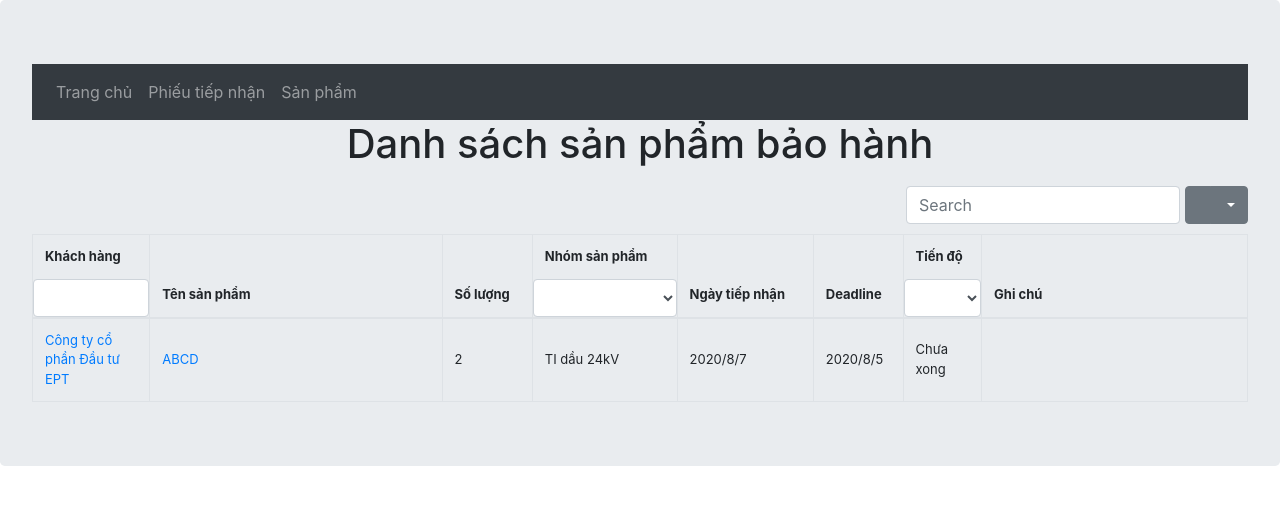
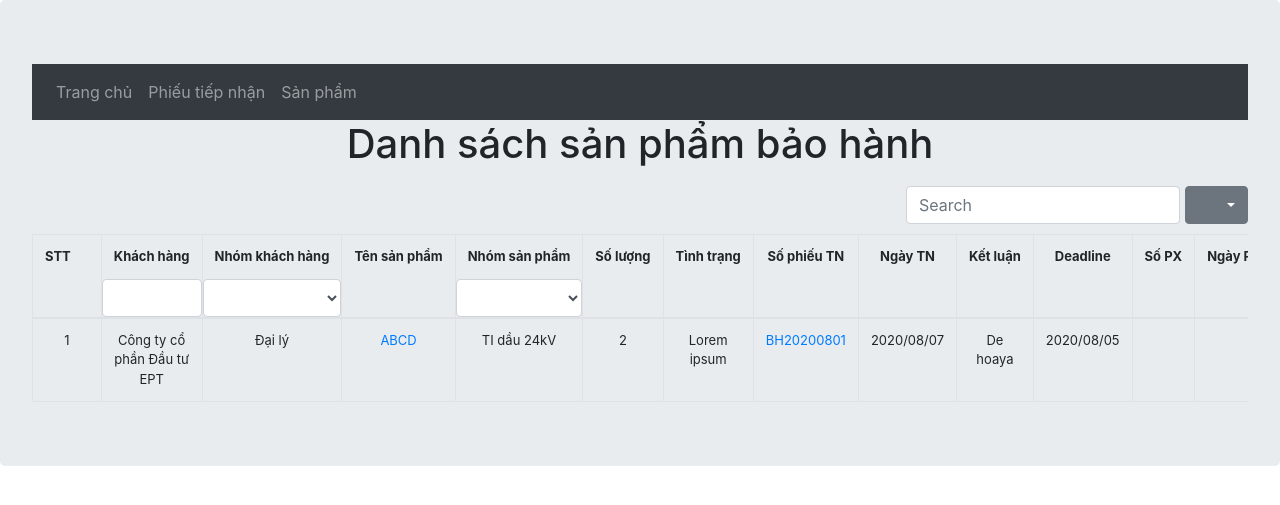
Before and after one commit to Lerros92/emicproject, a Django app: page /warranty/ in a window 1280 px wide. Shown: the top 505 px of the page. Run offline with Django 3.2, Linux system fonts and the light colour scheme; data comes from the database, SQL or seed files in the repository; both versions use the stored data as it was after the commit; some libraries are stand-ins or nearby versions.

Commit message:
Add new form note

```diff
--- a/warranty/forms.py
+++ b/warranty/forms.py
@@ -7,7 +7,8 @@ class DateInput(forms.DateInput):
 class NoteCreateForm(forms.ModelForm):
     class Meta:
         model = Note
-        fields = '__all__'
+        exclude = ['numOrder']
+        # fields = '__all__'
         widgets = {
         'receiveDay': DateInput(),
         }
@@ -30,6 +31,7 @@ class NoteUpdateForm(forms.ModelForm):
         fields = '__all__'
         widgets = {
             'noteNumber': forms.HiddenInput(),
+            'numOrder': forms.HiddenInput(),
             'receiveDay': DateInput()
         }
 
--- a/warranty/models.py
+++ b/warranty/models.py
@@ -5,10 +5,17 @@ from django.core.validators import MinValueValidator
 # Create your models here.
 
 class Note(models.Model):
+    customerGroup = [
+        ('DAILY', 'Đại lý'),
+        ('NPC', 'NPC'),
+        ('SPC', 'SPC'),
+    ]
     noteNumber = models.CharField(max_length=10, unique=True,error_messages={'unique':"Số phiếu này đã có"}, verbose_name="Số phiếu")
     customers = models.CharField(max_length=50, null=False, verbose_name="Khách hàng")
+    customersObj = models.CharField(choices=customerGroup, max_length=50, verbose_name="Nhóm khách hàng", null=True)
     receiveDay = models.DateField(null=False, verbose_name="Ngày tiếp nhận")
     note = models.TextField(blank=True, verbose_name="Ghi chú")
+    numOrder = models.IntegerField(verbose_name="Thứ tự", null=True)
 
     def __str__(self):
         return f"{self.noteNumber} - {self.customers} - {self.receiveDay}"
@@ -30,7 +37,9 @@ class Item(models.Model):
     check = models.CharField(max_length=128, blank=True, verbose_name="Đánh giá")
     conclude = models.CharField(max_length=128, blank=True, verbose_name="Kết luận")
     deadline = models.DateField()
-    note = models.TextField(blank=True)
+    note = models.TextField(blank=True, verbose_name="Ghi chú")
+    numExport = models.CharField(max_length=10, verbose_name="Số phiếu xuất", blank=True)
+    dayExport = models.DateField(verbose_name="Ngày xuất", null=True, blank=True)
     done = models.BooleanField(verbose_name="Xong/ Chưa xong:", choices=[(True, "Đã xong"), (False, "Chưa xong")], default=False)
     #null=False, default=(datetime.now() + timedelta(days=2)).date()
 
--- a/warranty/templates/warranty/index.html
+++ b/warranty/templates/warranty/index.html
@@ -13,39 +13,51 @@
         data-show-export="true"
         data-show-toggle="true"
         data-filter-control="true"
+        data-sortable="true"
         >
             <thead>
                 <tr>
-                    <th data-field="Customer" data-filter-control="input" data-width="5" data-width-unit="%">Khách hàng</th>
-                    <th data-width="20" data-width-unit="%">Tên sản phẩm</th>
-                    <th data-width="5" data-width-unit="%">Số lượng</th>
-                    <th data-field="Group" data-filter-control="select" data-width="10" data-width-unit="%">Nhóm sản phẩm</th>
-                    <th data-width="10" data-width-unit="%">Ngày tiếp nhận</th>
-                    <th data-width="5" data-width-unit="%">Deadline</th>
-                    <th data-field="Done" data-filter-control="select" data-width="5" data-width-unit="%">Tiến độ</th>
-                    <th data-width="20" data-width-unit="%">Ghi chú</th>
+                    <th class="text-center align-top" data-sortable="true">STT</th>
+                    <th class="text-center align-top" data-field="Customer" data-filter-control="input">Khách hàng</th>
+                    <th class="text-center align-top" data-field="CustomerGroup" data-filter-control="select">Nhóm khách hàng</th>
+                    <th class="text-center align-top">Tên sản phẩm</th>
+                    <th class="text-center align-top" data-field="ItemGroup" data-filter-control="select">Nhóm sản phẩm</th>
+                    <th class="text-center align-top">Số lượng</th>
+                    <th class="text-center align-top">Tình trạng</th>
+                    <th class="text-center align-top">Số phiếu TN</th>
+                    <th class="text-center align-top">Ngày TN</th>
+                    <th class="text-center align-top">Kết luận</th>
+                    <th class="text-center align-top">Deadline</th>
+                    <th class="text-center align-top">Số PX</th>
+                    <th class="text-center align-top">Ngày PX</th>
+                    <th class="text-center align-top" data-field="Done" data-filter-control="select">Tiến độ</th>
                 </tr>
             </thead>
             <tbody>
 
                 {% for item in item_list %}
                 <tr>
-                    <td>
-                        <a href="{% url 'warranty:note_detail' item.noteNumber.id %}">{{ item.noteNumber.customers }}</a></td>
+                    <td>{{ item.noteNumber.numOrder }}</td>
+                    <td>{{ item.noteNumber.customers }}</td>
+                    <td>{{ item.noteNumber.get_customersObj_display }}</td>
                     <td><a href="{% url 'warranty:item_detail' item.id %}">{{ item.itemName }}</a></td>
+                    <td>{{ item.get_itemGroup_display }}</td>
                     <td>{{ item.quantity }}</td>
-                    <td>{{ item.get_itemGroup_display }}</td>
-                    <td>{{ item.noteNumber.receiveDay|date:"Y/n/j" }}</td>
-                    <td>{{ item.deadline|date:"Y/n/j" }}</td>
+                    <td>{{ item.status }}</td>
+                    <td><a href="{% url 'warranty:note_detail' item.noteNumber.id %}">{{ item.noteNumber.noteNumber }}</a></td>
+                    <td>{{ item.noteNumber.receiveDay|date:"Y/m/d" }}</td>
+                    <td>{{ item.conclude }}</td>
+                    <td>{{ item.deadline|date:"Y/m/d" }}</td>
+                    <td>{{ item.numExport }}</td>
+                    <td>{{ item.dayExport|date:"Y/m/d" }}</td>
                     <td>{{ item.get_done_display }}</td>
-                    <td>{{ item.note }}</td>
                 </tr>
                 {% endfor %}
 
             </tbody>
         </table>
         {% else %}
-        <div class="text-center">Chưa có phiếu tiếp nhận nào</div>
+        <div class="text-center">Chưa có sản phẩm nào</div>
         {% endif %}
 
 
--- a/warranty/templates/warranty/note_update.html
+++ b/warranty/templates/warranty/note_update.html
@@ -11,4 +11,6 @@
     <button type="submit" class="btn btn-outline-primary">Lưu</button>
     <br>
 </form>
+
+
 {% endblock %}
--- a/warranty/urls.py
+++ b/warranty/urls.py
@@ -10,10 +10,11 @@ urlpatterns = [
 
 #NOTES URLS:
 urlpatterns += [
-    path('note/create/', views.NoteCreate.as_view(), name='note_create'),
-    path('note/detail/<int:pk>', views.NoteDetail, name='note_detail'),
-    path('note/update/<int:pk>', views.NoteUpdate.as_view(), name='note_update'),
-    path('note/delete/<int:pk>', views.NoteDelete.as_view(), name='note_delete'),
+    # path('note/create/', views.NoteCreate.as_view(), name='note_create'),
+    path('notes/create/', views.CreateNote, name='note_create'),
+    path('notes/detail/<int:pk>', views.NoteDetail, name='note_detail'),
+    path('notes/update/<int:pk>', views.NoteUpdate.as_view(), name='note_update'),
+    path('notes/delete/<int:pk>', views.NoteDelete.as_view(), name='note_delete'),
     # path('author/<int:pk>/delete/', views.AuthorDelete.as_view(), name='author_delete'),
 ]
 
--- a/warranty/views.py
+++ b/warranty/views.py
@@ -24,6 +24,25 @@ class ItemListView(generic.ListView):
 
 #<-------------------Note Views------------------->
 #CREATE
+def CreateNote(request):
+    if request.method == 'POST':
+        form = NoteCreateForm(request.POST)
+        if form.is_valid():
+            add_Note = Note()
+            add_Note.noteNumber = form.cleaned_data['noteNumber']
+            add_Note.customers = form.cleaned_data['customers']
+            add_Note.customersObj = form.cleaned_data['customersObj']
+            add_Note.receiveDay = form.cleaned_data['receiveDay']
+            add_Note.note = form.cleaned_data['note']
+            add_Note.numOrder = Note.objects.all().count() + 1
+            add_Note.save()
+            return redirect('warranty:notes')
+        else:
+            return HttpResponse('Dữ liệu nhập vào không hợp lệ')
+    else:
+        form = NoteCreateForm()
+        return render(request, 'warranty/note_create.html', {'form': form})
+
 class NoteCreate(CreateView):
     # form_class = NoteForm
     model = Note
```
Also changed, not shown: warranty/templates/warranty/note_detail.html (+11 -1 lines), db.sqlite3, warranty/migrations/0004_auto_20200826_2009.py (added), warranty/migrations/0005_auto_20200826_2101.py (added), warranty/migrations/0006_auto_20200826_2108.py (added), warranty/migrations/0007_auto_20200826_2149.py (added).
